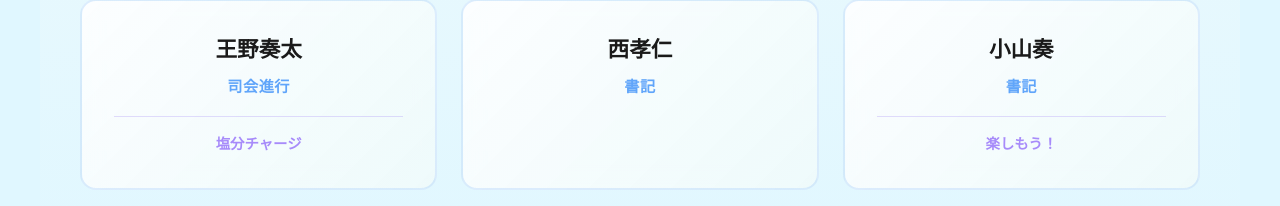
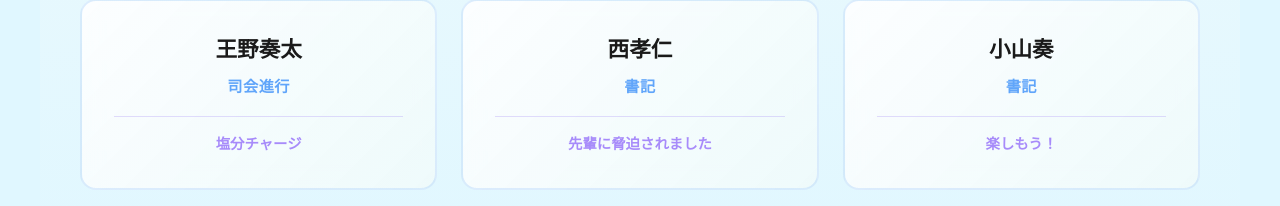
Before and after one commit to Enube1115/Ncanfes-hakataminami-2026, a plain HTML site: page index.html in a window 1280 px wide. Shown: the part 4350-4556 px from the top of the page. Drawn offline with Linux system fonts and the light colour scheme; a web font is replaced by a local one.

Commit message:
Update index.html

```diff
--- a/index.html
+++ b/index.html
@@ -1323,6 +1323,7 @@
       <div class="committee-card">
         <div class="committee-name">西孝仁</div>
         <div class="committee-role">書記</div>
+        <div class="committee-message">先輩に脅迫されました</div>
       </div>
       <div class="committee-card">
         <div class="committee-name">小山奏</div>
```
